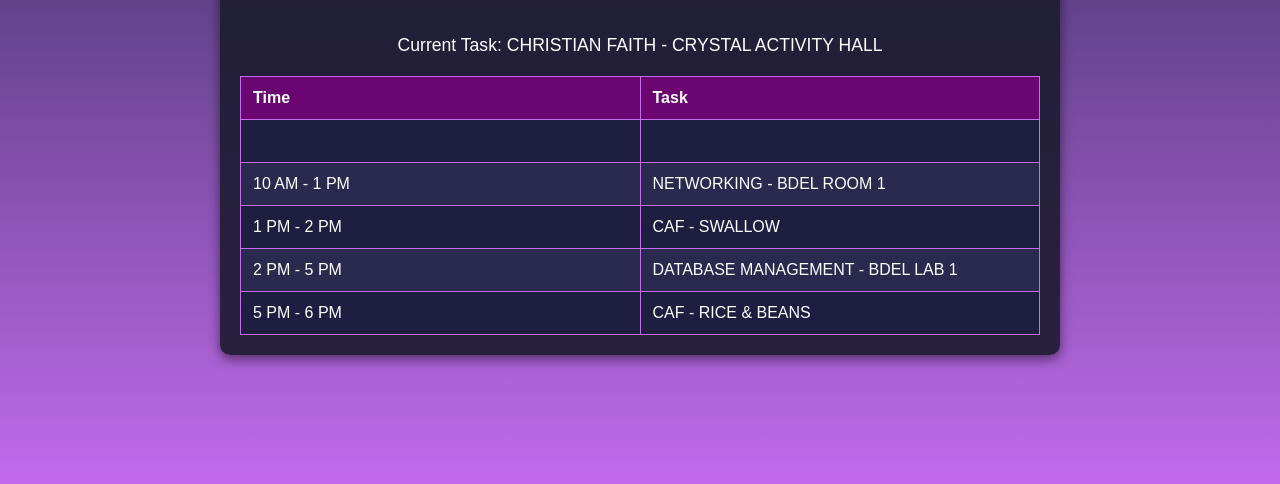
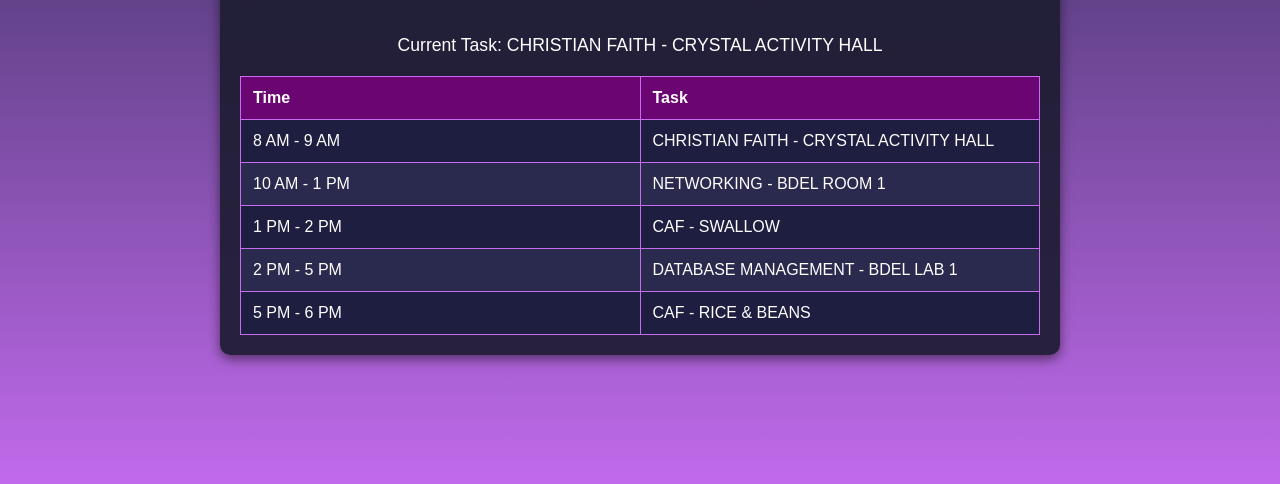
Before and after one commit to Roblominmus/roblominmus.github.io, a plain HTML site: page index.html in a window 1280 px wide. Shown: the part 294-778 px from the top of the page. Drawn offline with Linux system fonts and the light colour scheme.

Commit message:
possible midtshe index.html

```diff
--- a/index.html
+++ b/index.html
@@ -88,7 +88,7 @@
 
         .highlight {
             background-color: #c56cf0 !important;
-            color: #1e1e40 !important;
+
             transition: background-color 0.3s ease;
         }
 
```
